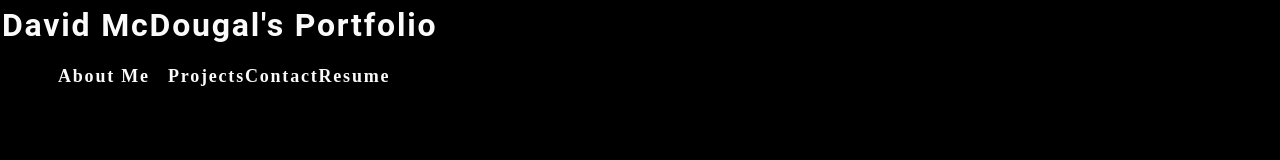
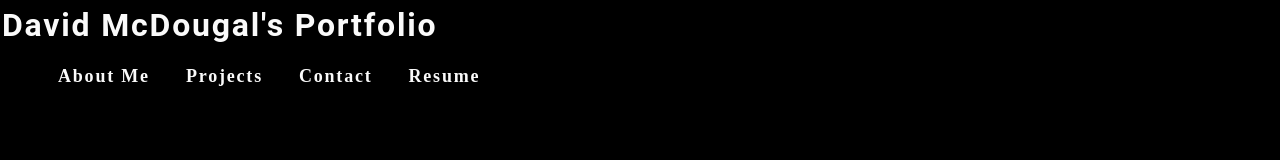
Before and after one commit to davsav16/david-m-portfolio, a React (Create React App) app: page / in a window 1280 px wide. Shown: the top 160 px of the page. Built offline with nearby package versions, Linux system fonts and the light colour scheme.

Commit message:
created the about page and other elements

```diff
--- a/src/components/Navigation/index.js
+++ b/src/components/Navigation/index.js
@@ -1,6 +1,16 @@
 import React from 'react';
 
-function Navigation() {
+function Navigation(props) {
+    const {
+        aboutSelected,
+        setAboutSelected,
+        projectSelected,
+        setProjectSelected,
+        contactSelected,
+        setContactSelected,
+        resumeSelected,
+        setResumeSelected
+} = props;
 
     return (
         <header>
@@ -12,17 +22,25 @@ function Navigation() {
             <nav>
                 <ul className="flex-row">
                     <li className="mx-2">
-                        <a href="#about">
+                        <a href="#about" onClick={() => { setAboutSelected(true); setContactSelected(false); setProjectSelected(false); setResumeSelected(false); }}>
                             About Me
                         </a>
                     </li>
-                    <li>
-                        <span>Projects</span>
+                    <li className="mx-2">
+                        <a href="#projects" onClick={() => { setAboutSelected(false); setContactSelected(false); setProjectSelected(true); setResumeSelected(false); }}>
+                            Projects
+                        </a>
                     </li>
-                    <li>
-                        <span>Contact</span>
+                    <li className="mx-2">
+                        <a href="#contact" onClick={() => { setAboutSelected(false); setContactSelected(true); setProjectSelected(false); setResumeSelected(false); }}>
+                            Contact
+                        </a>
                     </li>
-                    <li>Resume</li>
+                    <li className="mx-2">
+                        <a href="#resume" onClick={() => { setAboutSelected(false); setContactSelected(false); setProjectSelected(false); setResumeSelected(true); }}>
+                            Resume
+                        </a>
+                    </li>
                 </ul>
             </nav>
         </header>
```
